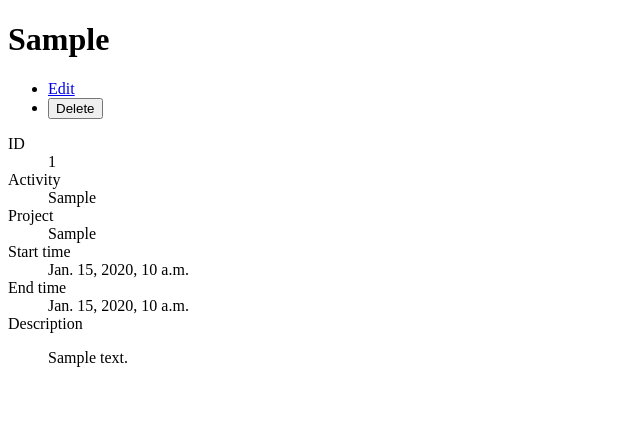
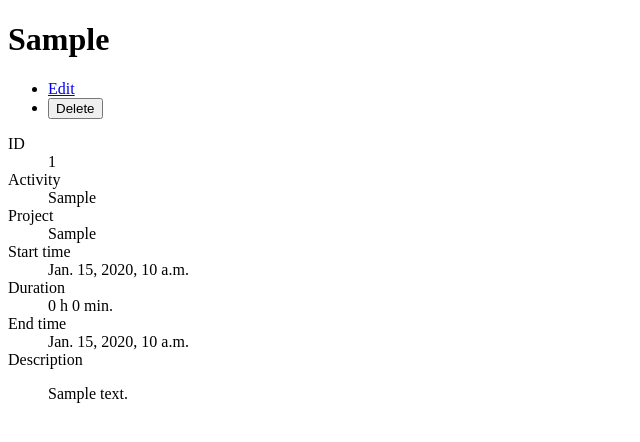
Before and after one commit to tm-kn/cht2520-assignment-1-django, a Django app: template timetracker/activities/templates/activities/activity_detail.html in a window 1280 px wide. Shown: the part 44-486 px from the top of the page, without its empty margins (0-640 px from the left). Run offline with Django 3.2, Linux system fonts and the light colour scheme; tables that the repository leaves empty hold one stand-in row (values such as "Sample post"); the template is opened without the code that fills it: values that come from a table or form of the project are taken from there, most other values are stand-ins (such as "Sample title", 1, 10 or a date in 2020).

Commit message:
Add duration display to the detail view

```diff
--- a/timetracker/activities/templates/activities/activity_detail.html
+++ b/timetracker/activities/templates/activities/activity_detail.html
@@ -34,6 +34,8 @@
         <dd>{{ object.project }}</dd>
         <dt>Start time</dt>
         <dd>{{ object.start_datetime }}</dd>
+        <dt>Duration</dt>
+        <dd>{{ object.get_duration_display }}</dd>
         {% if object.end_datetime %}
             <dt>End time</dt>
             <dd>{{ object.end_datetime }}</dd>
```
